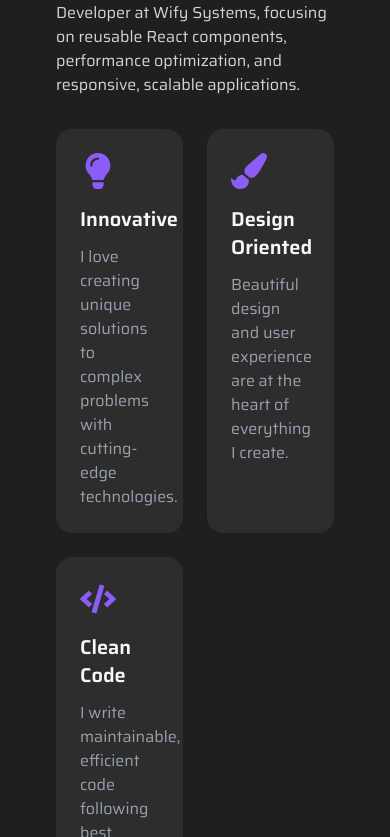
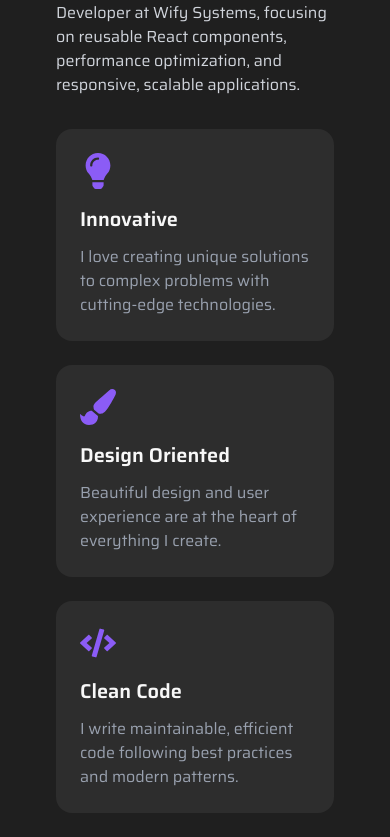
Before and after one commit to sakshikharche4/Portfolio_New, a React (Vite) app: page / in a window 390 px wide. Shown: the part 1987-2824 px from the top of the page. Built offline with nearby package versions, Linux system fonts and the light colour scheme.

Commit message:
Update in Projects

```diff
--- a/src/Components/About.jsx
+++ b/src/Components/About.jsx
@@ -64,7 +64,7 @@
               </p>
 
               {/* Cards */}
-              <div className="grid grid-cols-2 md:grid-cols-1  gap-6">
+              <div className="grid grid-cols-1 md:grid-cols-1  gap-6">
                 {aboutInfo.map((data, index) => (
                   <div
                     key={index}
```
